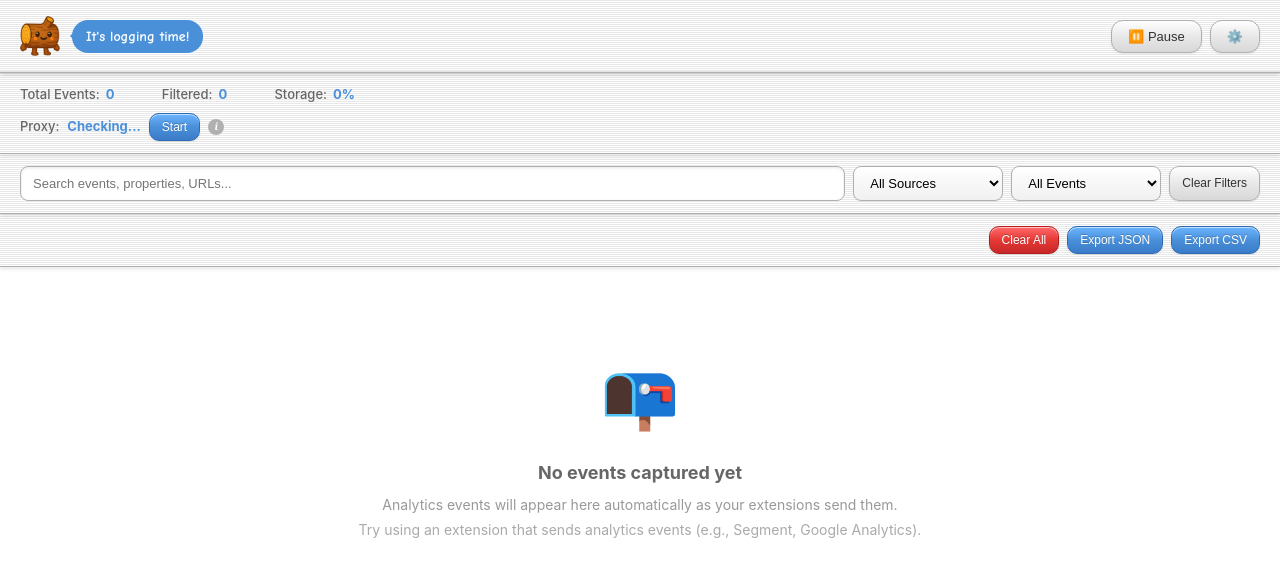
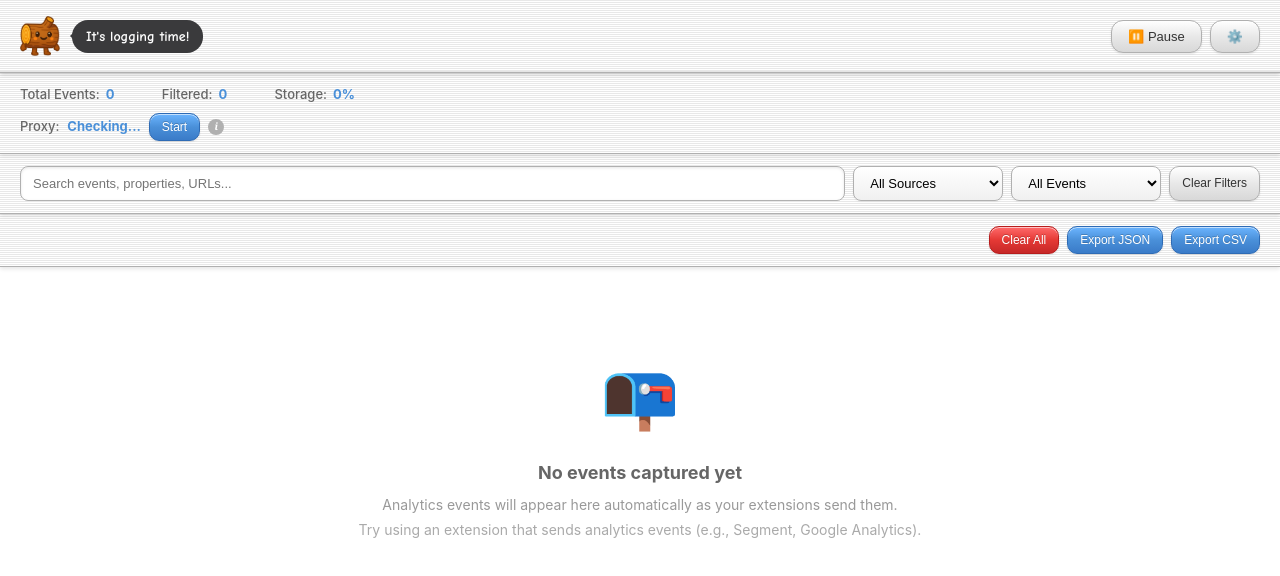
Before and after one commit to jnakagawa/loggy, a website with bundled scripts: page panel/panel.html in a window 1280 px wide. Built offline with nearby package versions, Linux system fonts and the light colour scheme; no server answers.

Commit message:
Change speech bubble to dark grey for macOS vibes

```diff
--- a/panel/panel.css
+++ b/panel/panel.css
@@ -58,7 +58,7 @@ body {
 
 .speech-bubble {
   position: relative;
-  background: #4A90D9;
+  background: #3a3a3c;
   color: white;
   padding: 6px 14px;
   border-radius: 16px;
@@ -75,7 +75,7 @@ body {
   top: 50%;
   transform: translateY(-50%);
   border: 6px solid transparent;
-  border-right-color: #4A90D9;
+  border-right-color: #3a3a3c;
 }
 
 .header-actions {
```
